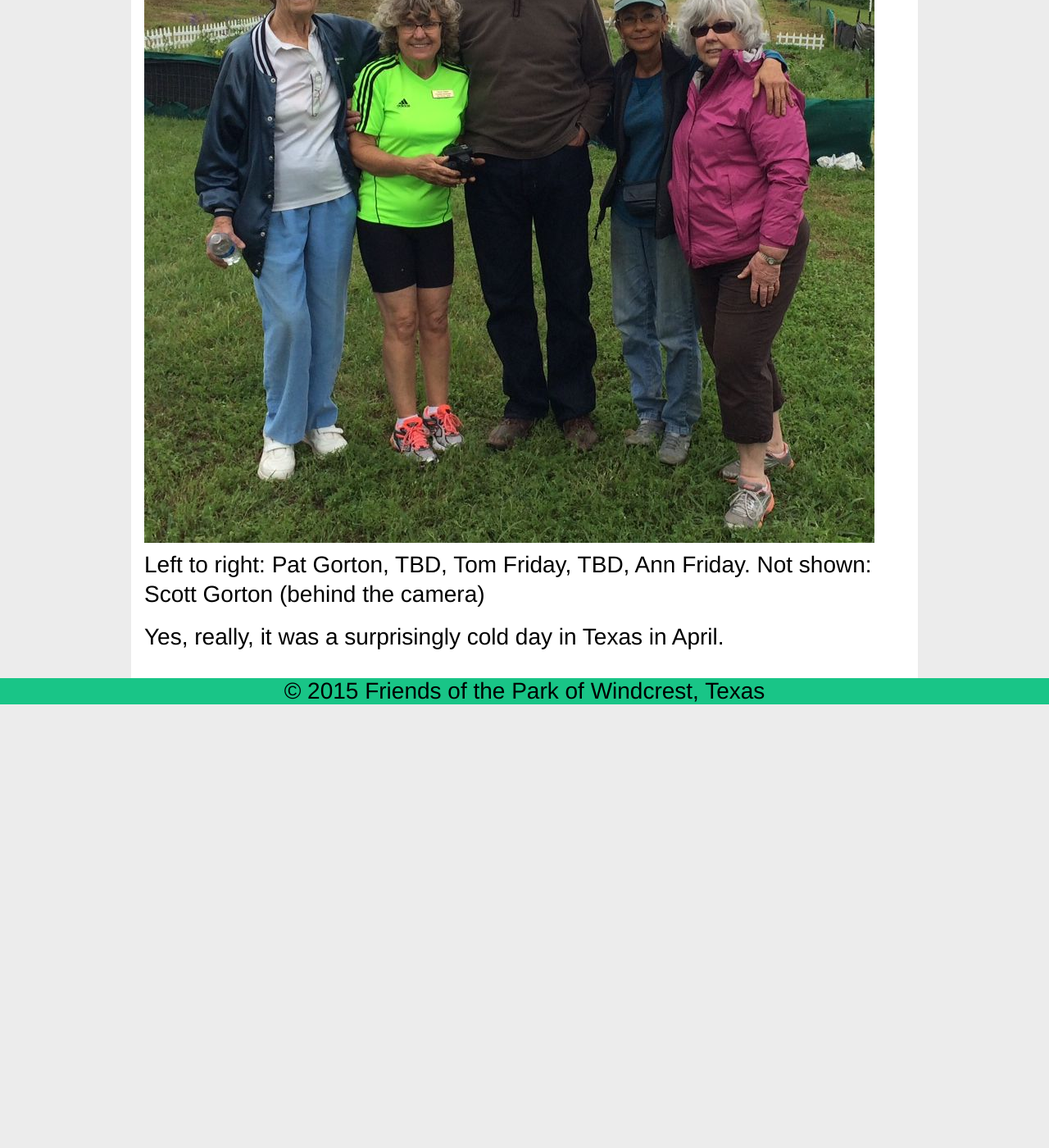
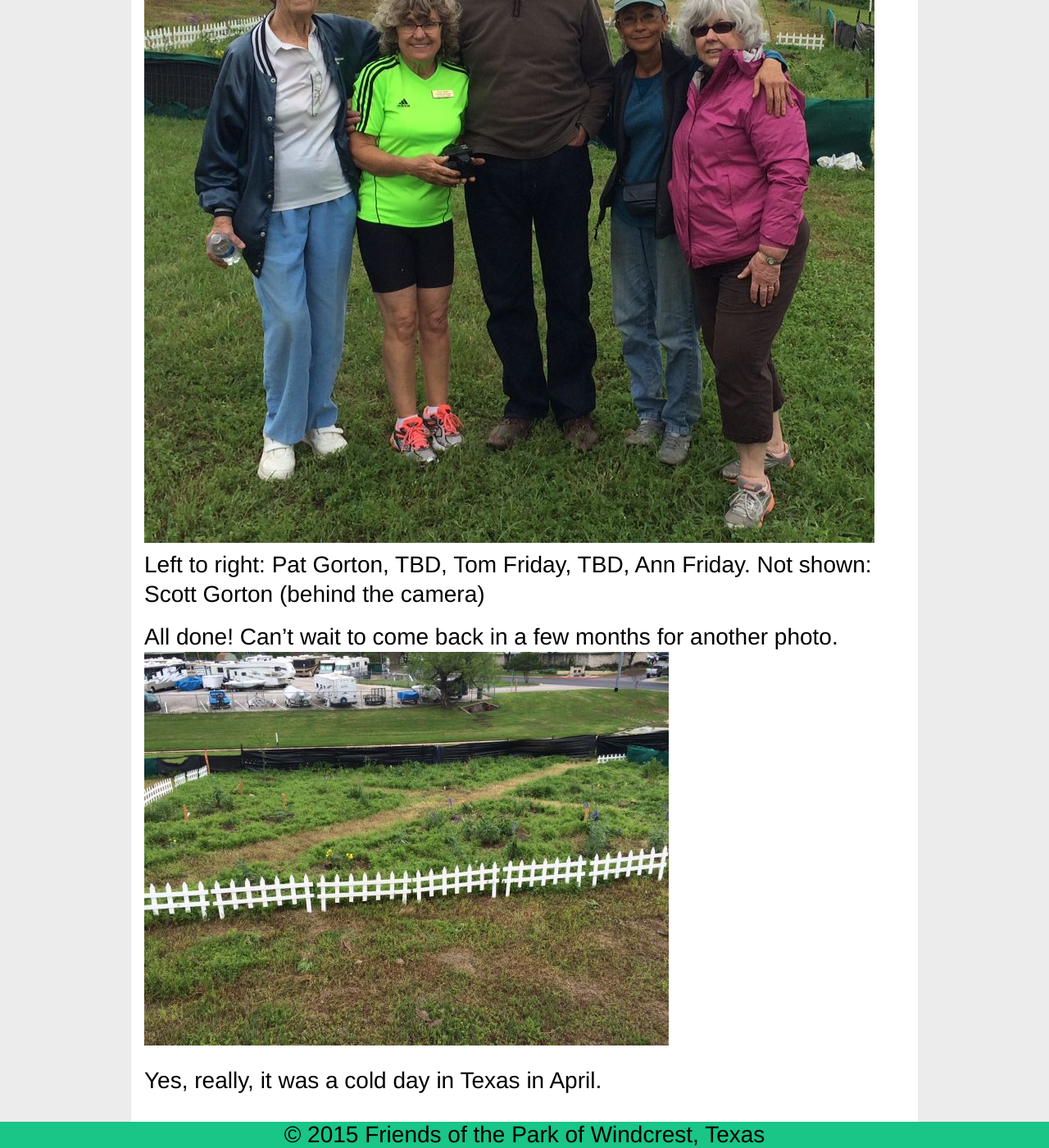
Before and after one commit to friendsoftheparkofwindcresttexas/friendsoftheparkofwindcresttexas.github.io, a Jekyll site: the page built from _posts/2014-11-01-project-milkweed_planting.md, in a window 1280 px wide and 1400 px high, scrolled down 1306 px. Shown: the whole window at 82% size. Built offline with Jekyll 4.4.1, drawn with Linux system fonts in a browser that asks for light colours; nearby versions of some CDN libraries; before the commit the page ends 2165 px from its top, so only the background shows below that.

Commit message:
added photo to page and edited text

```diff
--- a/_posts/2014-11-01-project-milkweed_planting.md
+++ b/_posts/2014-11-01-project-milkweed_planting.md
@@ -13,9 +13,12 @@ Monarch butterflies coming up from Mexico pass through and around Windcrest. Thi
 FOTP will be planting gardens like this all around town in coming months and years.
 
 Next two photos are of the planting near Takas Park on April 4, 2015.
-![Overview of the project](/images/milkweed gardens/milkweed planting, Takas Park, 1, low res.jpg)
-![pond near Takas Park](/images/milkweed gardens/milkweed planting, FOTP volunteers, Takas Park, 1, low res.jpg)
+![planting in garden](/images/milkweed gardens/milkweed planting, Takas Park, 1, low res.jpg)
+![Takas Park butterfly garden volunteers](/images/milkweed gardens/milkweed planting, FOTP volunteers, Takas Park, 1, low res.jpg)
 Left to right: Pat Gorton, TBD, Tom Friday, TBD, Ann Friday.
 Not shown: Scott Gorton (behind the camera)
 
-Yes, really, it was a surprisingly cold day in Texas in April.
+All done! Can't wait to come back in a few months for another photo.
+![garden fully planted](/images/milkweed gardens/Takas Park garden, completed.JPG)
+
+Yes, really, it was a cold day in Texas in April.
```
Also changed, not shown: images/milkweed gardens/Takas Park garden, completed.JPG (added).
